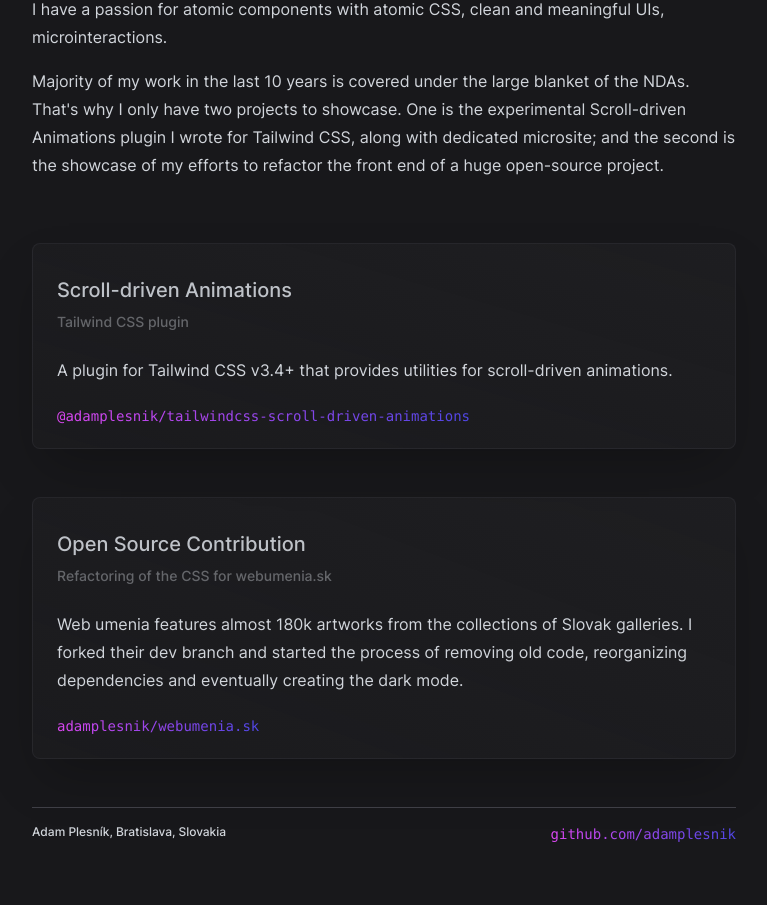
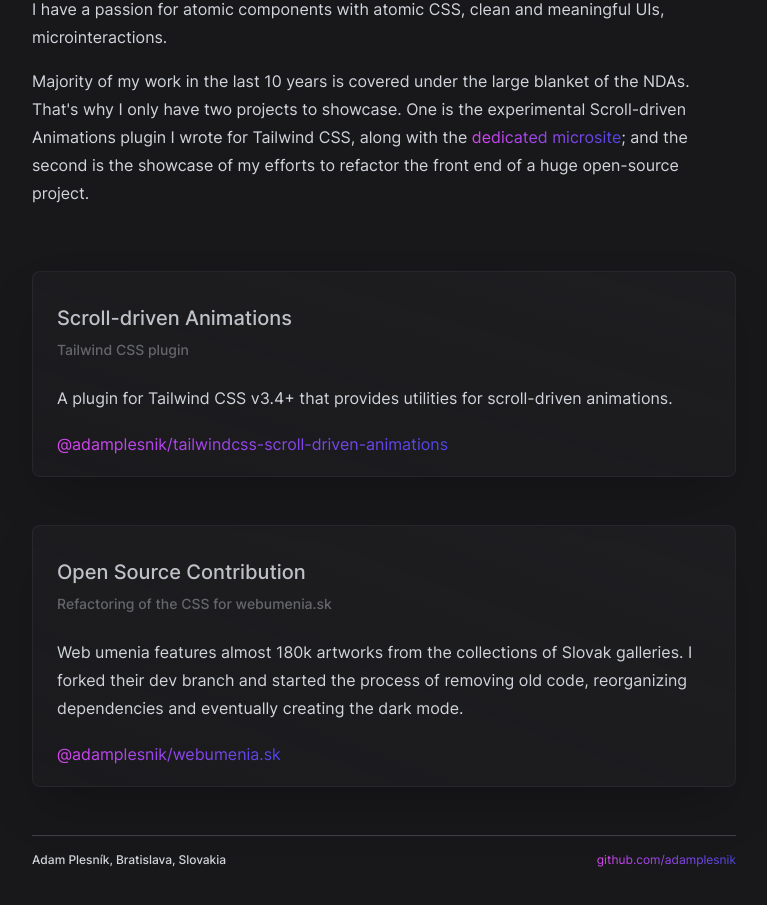
Before and after one commit to adamplesnik/adamplesnik.com, a React (Vite) app: page / in a window 1280 px wide. Shown: the part 613-1518 px from the top of the page, without its empty margins (256-1023 px from the left). Built offline with nearby package versions, Linux system fonts and the light colour scheme.

Commit message:
Fix links, add missing link to the microsite

```diff
--- a/src/components/Link.tsx
+++ b/src/components/Link.tsx
@@ -29,7 +29,7 @@ const Link = ({ Icon = undefined, href, children }: PropsWithChildren<LinkProps>
         layout
         href={href}
         target="_blank"
-        className="truncate bg-gradient-to-r from-fuchsia-500 to-indigo-600 bg-clip-text font-mono text-sm text-transparent hover:to-fuchsia-700"
+        className="truncate bg-gradient-to-r from-fuchsia-500 to-indigo-600 bg-clip-text text-transparent hover:to-fuchsia-700"
       >
         {children}
       </motion.a>
--- a/src/content/Footer.tsx
+++ b/src/content/Footer.tsx
@@ -2,7 +2,7 @@ import Link from '../components/Link'
 
 const Footer = () => {
   return (
-    <div className="flex w-full justify-between border-t border-t-zinc-700 pt-4 text-xs">
+    <div className="flex w-full flex-col gap-1 border-t border-t-zinc-700 pt-4 text-xs sm:flex-row sm:justify-between">
       <span className="font-medium">Adam Plesník, Bratislava, Slovakia</span>
       <Link href="https://github.com/adamplesnik">github.com/adamplesnik</Link>
     </div>
--- a/src/content/WebUmeniaTile.tsx
+++ b/src/content/WebUmeniaTile.tsx
@@ -18,7 +18,7 @@ const WebUmeniaTile = () => {
         href="https://github.com/adamplesnik/webumenia.sk/tree/feature/css-refactoring"
         Icon={Github}
       >
-        adamplesnik/webumenia.sk
+        @adamplesnik/webumenia.sk
       </Link>
     </TileWrapper>
   )
--- a/src/content/WorkTile.tsx
+++ b/src/content/WorkTile.tsx
@@ -18,8 +18,16 @@ const WorkTile = () => {
       <Paragraph>
         Majority of my work in the last 10 years is covered under the large blanket of the NDAs.
         That's why I only have two projects to showcase. One is the experimental Scroll-driven
-        Animations plugin I wrote for Tailwind CSS, along with dedicated microsite; and the second
-        is the showcase of my efforts to refactor the front end of a huge open-source project.
+        Animations plugin I wrote for Tailwind CSS, along with the{' '}
+        <a
+          href="https://tailwind.adamplesnik.com"
+          className="bg-gradient-to-r from-fuchsia-500 to-indigo-600 bg-clip-text text-transparent hover:to-fuchsia-700"
+          target="_blank"
+        >
+          dedicated microsite
+        </a>
+        ; and the second is the showcase of my efforts to refactor the front end of a huge
+        open-source project.
       </Paragraph>
     </div>
   )
```
